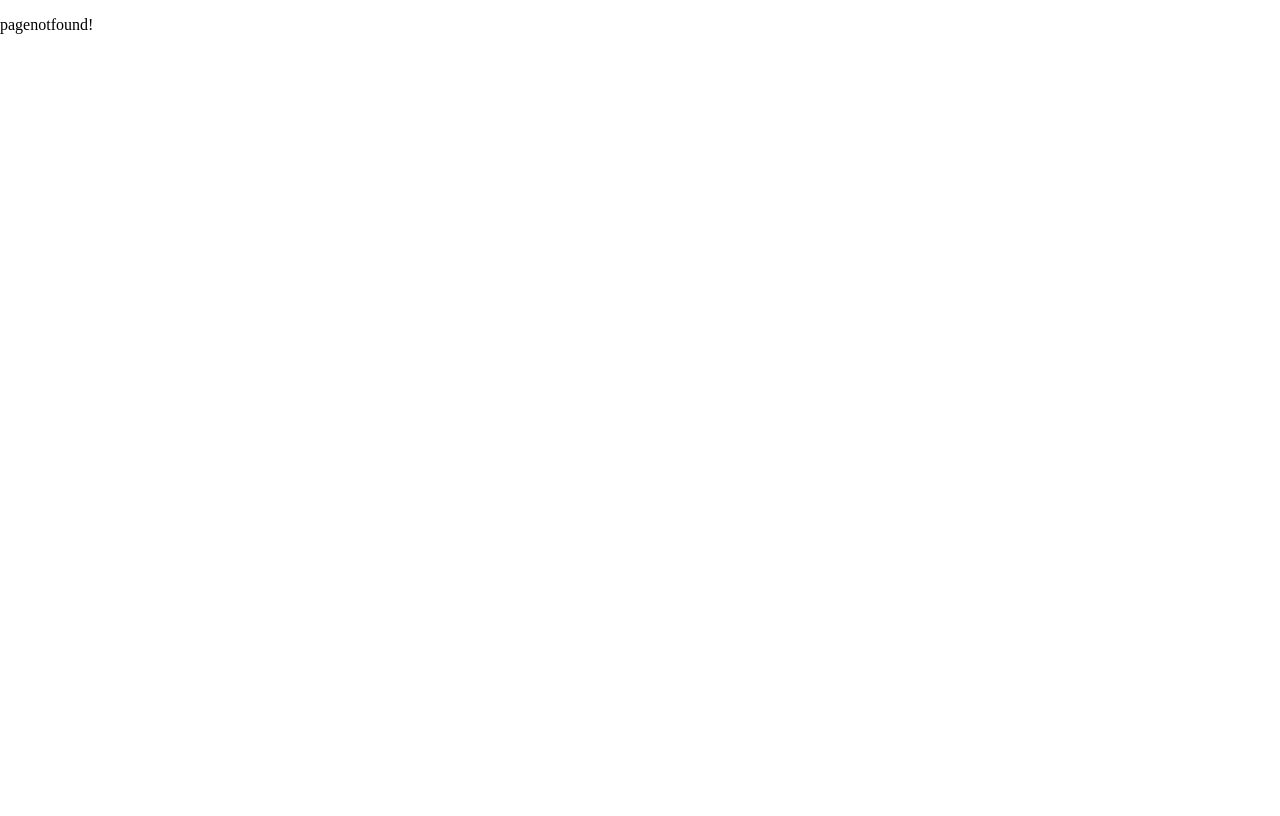
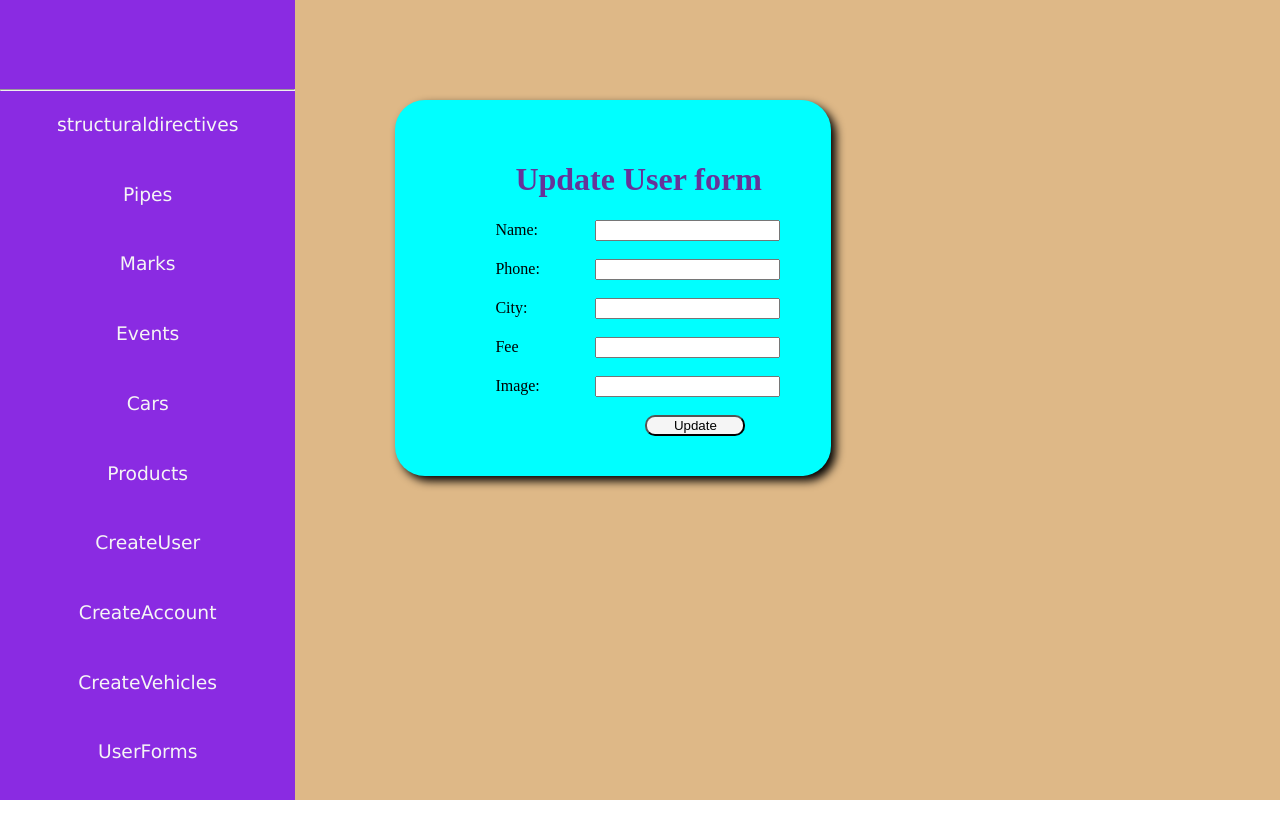
Before and after one commit to Vinod-Nimmala/My-app2, an Angular app: page /dashboard/edit-user/1 in a window 1280 px wide. Built offline with nearby package versions, Linux system fonts and the light colour scheme; no server answers; sample sign-in values are in the browser's storage.

Commit message:
Implented Update method for users and Implemented Edit and view options

```diff
--- a/src/app/app-routing.module.ts
+++ b/src/app/app-routing.module.ts
@@ -25,6 +25,7 @@ import { UserFormComponent } from './user-form/user-form.component';
 import { StudentFormComponent } from './student-form/student-form.component';
 import { AuthenticationGuard } from './authentication.guard';
 import { NotifyGuard } from './notify.guard';
+import { UserDetailsComponent } from './user-details/user-details.component';
 
 const routes: Routes = [
   //General routing path
@@ -52,7 +53,9 @@ const routes: Routes = [
       {path:'create-vehicles',canDeactivate:[NotifyGuard], component:CreateVehiclesComponent},
       {path:'create-account',canDeactivate:[NotifyGuard], component:CreateAccountComponent},
       {path:'user-form', canDeactivate:[NotifyGuard], component:UserFormComponent},
-      {path:'student-form',canDeactivate:[NotifyGuard], component:StudentFormComponent}
+      {path:'student-form',canDeactivate:[NotifyGuard], component:StudentFormComponent},
+      {path:'user-details/:id', component:UserDetailsComponent},
+      {path:'edit-user/:id',component:CreateUserComponent}
   ]},
 
   //Empty routing path
--- a/src/app/app.module.ts
+++ b/src/app/app.module.ts
@@ -27,6 +27,7 @@ import { CreateAccountComponent } from './create-account/create-account.componen
 import { UserFormComponent } from './user-form/user-form.component';
 import { StudentFormComponent } from './student-form/student-form.component';
 import { PricePipe } from './price.pipe';
+import { UserDetailsComponent } from './user-details/user-details.component';
 
 @NgModule({
   declarations: [
@@ -53,7 +54,8 @@ import { PricePipe } from './price.pipe';
     CreateAccountComponent,
     UserFormComponent,
     StudentFormComponent,
-    PricePipe
+    PricePipe,
+    UserDetailsComponent
   ],
   imports: [
     BrowserModule,
--- a/src/app/create-account/create-account.component.ts
+++ b/src/app/create-account/create-account.component.ts
@@ -1,6 +1,7 @@
 import { Component } from '@angular/core';
 import { FormControl, FormGroup, Validators } from '@angular/forms';
 import { AccountService } from '../account.service';
+import { ActivatedRoute } from '@angular/router';
 
 @Component({
   selector: 'app-create-account',
@@ -18,11 +19,12 @@ export class CreateAccountComponent {
      profile_picture:new FormControl(null,[Validators.required])
    });
 
-   constructor(private _AccountService:AccountService){}
+   constructor(private _accountService:AccountService, private _activatedRoute:ActivatedRoute){
+   }
 
    //Submit function call to store the data in
    submit(){
-      this._AccountService.createAccounts(this.Accountform.value).subscribe(
+      this._accountService.createAccounts(this.Accountform.value).subscribe(
         (data:any)=>{
           alert("Account created Successfully");
         },
--- a/src/app/create-user/create-user.component.html
+++ b/src/app/create-user/create-user.component.html
@@ -1,6 +1,9 @@
 
 <div class="userForm">
-    <h1>Create User</h1>
+
+    <!-- <h1 *ngIf="!id">Create User</h1>
+    <h1 *ngIf="id">Edit User</h1> -->
+    <h1>{{ id? 'Update User form' :'Create user form' }}</h1>
     <form [formGroup]="userForm">
        <label for="">Name:</label>
        <input type="text" formControlName="name">
@@ -12,7 +15,7 @@
        </div>
        <br>
        <label for="">Phone:</label>
-       <input type="number" formControlName="phone">
+       <input type="text" formControlName="phone">
        <div *ngIf="userForm.get('phone')?.touched || userForm.get('phone')?.dirty">
         <p *ngIf="userForm.get('phone')?.errors?.['required']">Phone number is required</p>
         <p *ngIf="userForm.get('phone')?.errors?.['min']">Min 10 digits required</p>
@@ -23,8 +26,9 @@
        <input type="text" formControlName="city">
        <div *ngIf="userForm.get('city')?.touched || userForm.get('city')?.dirty">
         <p *ngIf="userForm.get('city')?.errors?.['required']">City name is required </p>
-
        </div>
+       <label for="">Fee</label>
+       <input type="text" formControlName="fee">
         <br>
        <label for="">Image:</label>
        <input type="text" formControlName="image">
@@ -32,6 +36,6 @@
         <p *ngIf="userForm.get('image')?.errors?.['required']">Image is required</p>
        </div>
        <br>
-       <button (click)="Submit()">Submit</button>
+       <button (click)="Submit()">{{id ? 'Update': 'Create'}}</button>
     </form>
 </div>
--- a/src/app/create-user/create-user.component.ts
+++ b/src/app/create-user/create-user.component.ts
@@ -1,6 +1,7 @@
 import { Component } from '@angular/core';
 import { FormControl, FormGroup, Validators } from '@angular/forms';
 import { UserService } from '../user.service';
+import { ActivatedRoute } from '@angular/router';
 
 @Component({
   selector: 'app-create-user',
@@ -14,15 +15,49 @@ export class CreateUserComponent {
     name: new FormControl(null, [Validators.required, Validators.minLength(5),Validators.maxLength(15)]),
     phone: new FormControl(null, [Validators.required, Validators.min(1000000000), Validators.max(9999999999)] ),
     city: new FormControl(null, [Validators.required]),
+    fee:new FormControl(null, ),
     image: new FormControl(null, [Validators.required])
   });
+   // Creating variable to store the id which is got from edit button click
+   public id:any= "";
+
    //Creating private variable in Constructor to access the userService
-  constructor(private _userService:UserService){}
+   constructor(private _userService:UserService, private _activatedRoute:ActivatedRoute){
+
+    _activatedRoute.params.subscribe(
+
+      (data:any)=>{
+        this.id=data.id;
+        if(this.id){
+          _userService.getUser(data.id).subscribe(
+            (data:any)=>{
+              this.userForm.patchValue(data);
+            },
+            (err:any)=>{
+              alert("Internal server error");
+            }
+          );
+        }
+      }
+    )
+  }
 
   Submit(){
     console.log(this.userForm);
-
-    //Calling the createusers method from userservice to post the data whcich is received from from
+    if(this.id){
+      //Edit
+      this._userService.editUser(this.id, this.userForm.value).subscribe(
+        (data:any)=>{
+          alert("User updated successfully");
+        },
+        (err:any)=>{
+          alert("Internal server error");
+        }
+      )
+    }
+    else{
+      //Create-user
+      //Calling the createusers method from userservice to post the data whcich is received from from
     this._userService.createUsers(this.userForm.value).subscribe(
       (data:any)=>{
         alert("User data created successfully  Thankyou");
@@ -31,7 +66,7 @@ export class CreateUserComponent {
         alert("Internal server error");
       }
 
-    )
+      )
+    }
   }
-
 }
--- /dev/null
+++ b/src/app/user-details/user-details.component.html
@@ -0,0 +1,5 @@
+<p>user-details works!</p>
+
+<h1>Name:{{user.name}}</h1>
+<h2>City:{{user.city}}</h2>
+<img src="{{user.image}}" alt="">
--- /dev/null
+++ b/src/app/user-details/user-details.component.ts
@@ -0,0 +1,30 @@
+import { Component } from '@angular/core';
+import { ActivatedRoute } from '@angular/router';
+import { UserService } from '../user.service';
+
+@Component({
+  selector: 'app-user-details',
+  templateUrl: './user-details.component.html',
+  styleUrls: ['./user-details.component.scss']
+})
+export class UserDetailsComponent {
+
+  //Creating variable to store the data
+  public user:any={};
+  constructor(private _activatedRoute:ActivatedRoute, private _userService:UserService){
+    _activatedRoute.params.subscribe(
+      (data:any)=>{
+        console.log(data.id);
+        _userService.getUser(data.id).subscribe(
+          (data:any)=>{
+            this.user=data;
+          },
+          (err:any)=>{
+            alert("Internal server error");
+          }
+        )
+      }
+    );
+  }
+
+}
--- a/src/app/user.service.ts
+++ b/src/app/user.service.ts
@@ -11,9 +11,18 @@ export class UserService {
 
   constructor(private _httpClient:HttpClient) { }
 
+  //Get method to observe the all users from API
   getUsers():Observable<any>{
     return this._httpClient.get(this.baseUrl);
   }
+
+  //Get method to observe the only single user
+  getUser(i:number):Observable<any>{
+    return this._httpClient.get(this.baseUrl+"/"+i);
+  }
+
+
+  //Get method to observe the Filtered users
   getFilteredUsers(term:string):Observable<any>{
     return this._httpClient.get(this.baseUrl+"?filter="+term);
   }
@@ -34,4 +43,9 @@ export class UserService {
   createUsers(data:any):Observable<any>{
     return this._httpClient.post(this.baseUrl+"/",data);
   }
+
+  //Put method for Editted users
+  editUser(id:any, data:any):Observable<any>{
+    return this._httpClient.put(this.baseUrl+"/"+id,data);
+  }
 }
--- a/src/app/users/users.component.html
+++ b/src/app/users/users.component.html
@@ -1,6 +1,6 @@
 <div class="Sorting-class">
     <!-- label for Searching using names  -->
-<input type="text" placeholder="Search Here"  (keypress)="getFilteredUsers()"  [(ngModel)]="term">
+<input type="text" placeholder="Search Here"  (keyup)="getFilteredUsers()"  [(ngModel)]="term">
 
 <!-- Sorting code  -->
 <label for="">Column:</label>
@@ -57,6 +57,8 @@
                 <img src="{{user.image}}" alt="">
             </td>
             <td>
+                <button (click)="edit(user.id)">Edit</button>
+                <button (click)="view(user.id)">View</button>
                 <button class="button-Delete" (click)="delete(user.id)" >Delete</button>
             </td>
 
--- a/src/app/users/users.component.scss
+++ b/src/app/users/users.component.scss
@@ -53,5 +53,5 @@ input{
     height: 10%;
     background-color: aqua;
     padding-top: 20px;
-    border-radius: 20px;
+    border-radius: 5px;
 }
--- a/src/app/users/users.component.ts
+++ b/src/app/users/users.component.ts
@@ -1,6 +1,7 @@
 import { Component } from '@angular/core';
 import { UserService } from '../user.service';
 import { ColdObservable } from 'rxjs/internal/testing/ColdObservable';
+import { Router } from '@angular/router';
 
 @Component({
   selector: 'app-users',
@@ -23,7 +24,7 @@ export class UsersComponent {
   //Creating variable for pagination
   public  pageno:number=0;
 
-  constructor(private _userService:UserService){
+  constructor(private _userService:UserService, private _router:Router){
 
     // Code for getiing the API Data from service
     _userService.getUsers().subscribe(
@@ -85,4 +86,14 @@ export class UsersComponent {
       }
     )
   }
+
+  //Method call for View button
+  view(id:number){
+    this._router.navigateByUrl("/dashboard/user-details/"+id);
+  }
+
+  //Method call for edit button
+  edit(id:number){
+    this._router.navigateByUrl("/dashboard/edit-user/"+id);
+  }
 }
```
Also changed, not shown: src/app/user-details/user-details.component.scss (added), 1 other file (tests, documents, lock files or other folders).
